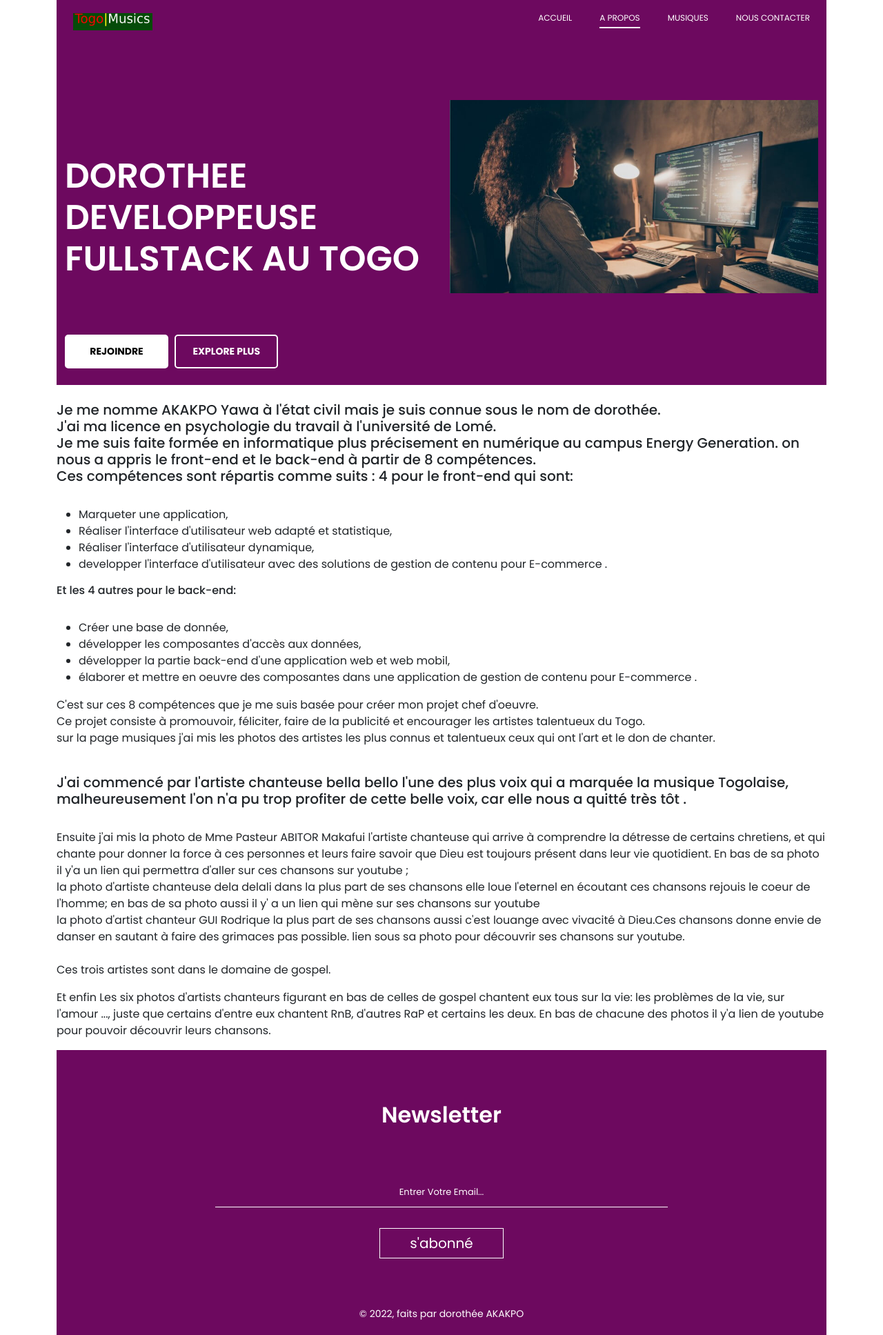
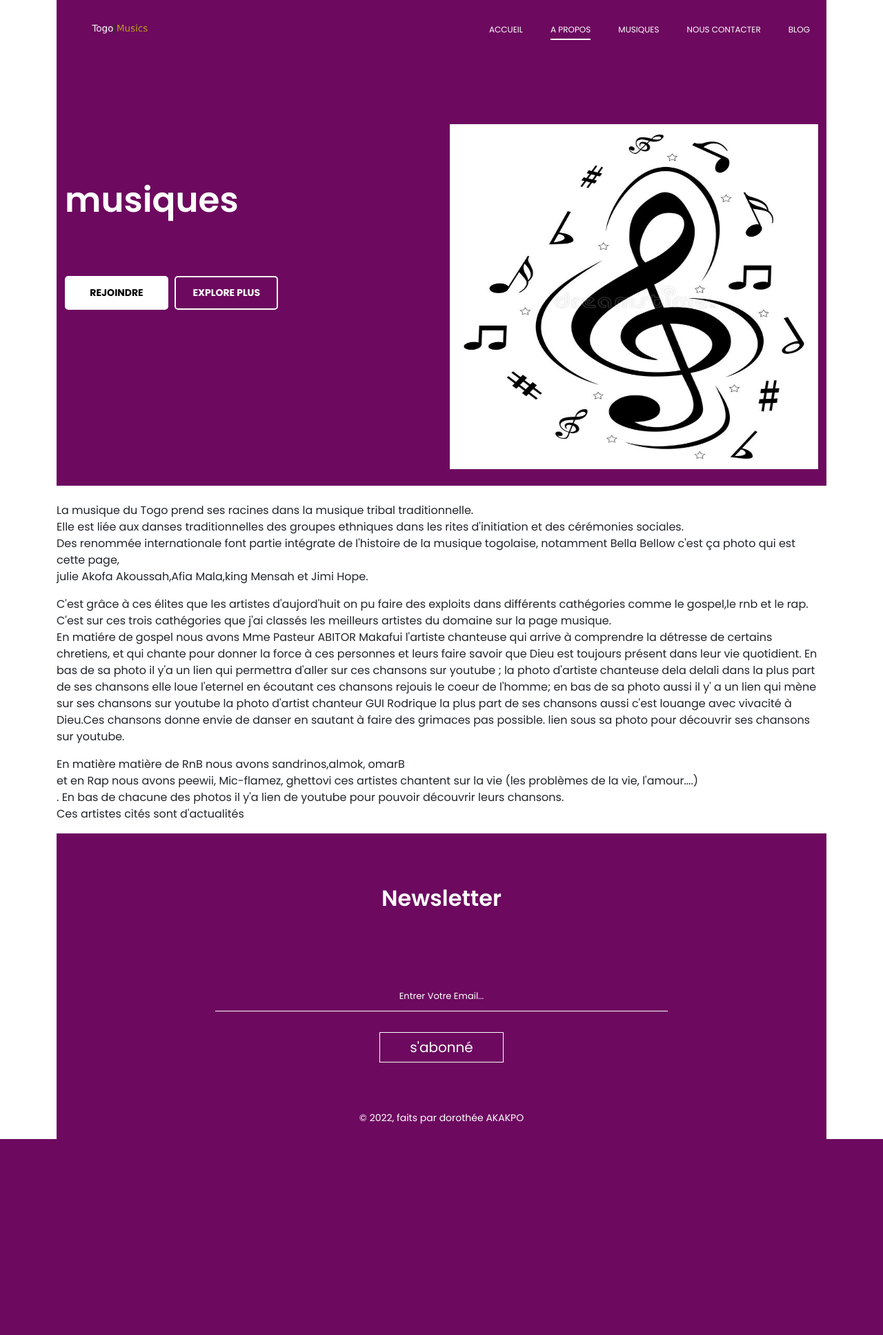
Before and after one commit to akakpodorothee/chef-d-oeuvre, a PHP site: page /about.html in a window 1280 px wide. Shown: the whole page at 69% size. After the commit the page ends 1651 px from the top, so only its background shows below. Run offline with PHP 8.4, Linux system fonts and the light colour scheme; some libraries are stand-ins or nearby versions.

Commit message:
blog page and delete of video

```diff
--- a/about.html
+++ b/about.html
@@ -24,7 +24,7 @@
         <div class="container">
             <nav class="navbar navbar-expand-lg navbar-light ">
                 <div class="container-fluid">
-                    <a class="navbar-brand" href="#"><img src="image/logo.png" alt=""></a>
+                    <a class="navbar-brand" href="#"><img src="image/log.png" alt=""></a>
                     <button class="navbar-toggler" type="button" data-bs-toggle="collapse" data-bs-target="#navbarNav"
                         aria-controls="navbarNav" aria-expanded="false">
                         <i class="fas fa-bars"></i>
@@ -42,7 +42,10 @@
                             </li>
 
                             <li class="nav-item">
-                                <a class="nav-link" href="#">NOUS CONTACTER</a>
+                                <a class="nav-link" href="form.html">NOUS CONTACTER</a>
+                            </li>
+                            <li class="nav-item">
+                                <a class="nav-link " href="index.php">BLOG</a>
                             </li>
                         </ul>
                     </div>
@@ -50,72 +53,69 @@
             </nav>
             <div class="row banner">
                 <div class="col-md-6">
-                    <h1>DOROTHEE DEVELOPPEUSE FULLSTACK AU TOGO</h1>
-                    <a href="musiques.html"  class="express-btn mb-4">REJOINDRE</a>
-                    <a href="https://www.youtube.com/results?search_query=la+musique+togolaise " target="_blank">EXPLORE PLUS</a>
+                    <h1>musiques</h1>
+
+                    <div class="lg2">
+                        <a href="musiques.html" class="express-btn mb-4">REJOINDRE</a>
+                        <a href="https://www.youtube.com/results?search_query=la+musique+togolaise "
+                            target="_blank">EXPLORE PLUS</a>
+                    </div>
                 </div>
 
                 <div class="col-md-6 text-center ">
-                    <img class="w-100 img-fluid mb-4 h-t 6" src="image/dev.jpeg">
+                    <img class="w-100 img-fluid mb-4 h-t 6" src="image/logo musique.png">
                 </div>
 
             </div>
 
         </div>
     </section> <br>
+    <!-- ==============================HISTOIRE DE MUSIQUE============== -->
     <section>
         <div>
-            <h5> Je me nomme AKAKPO Yawa à l'état civil mais je suis connue sous le nom de dorothée. <br>
-                J'ai ma licence en psychologie du travail à l'université de Lomé. <br>
-                Je me suis faite formée en informatique plus précisement en numérique au campus Energy Generation. on
-                nous a appris le front-end et le back-end à partir de 8 compétences.
-                <br> Ces compétences sont répartis comme suits : 4 pour le front-end qui sont:
-            </h5> <br>
-            <ul>
-                <li>Marqueter une application,</li>
-                <li>Réaliser l'interface d'utilisateur web adapté et statistique,</li>
-                <li>Réaliser l'interface d'utilisateur dynamique,</li>
-                <li>developper l'interface d'utilisateur avec des solutions de gestion de contenu pour E-commerce . </li>
-            </ul>
-            <h6> Et les 4 autres pour le back-end:</h6> <br>
-            <ul>
-                <li>Créer une base de donnée,</li>
-                <li>développer les composantes d'accès aux données,</li>
-                <li>développer la partie back-end d'une application web et web mobil,</li>
-                <li>élaborer et mettre en oeuvre des composantes dans une application de gestion de contenu pour
-                    E-commerce .</li>
-            </ul>
+            <p>La musique du Togo prend ses racines dans la musique tribal traditionnelle. <br>
+                Elle est liée aux danses traditionnelles des groupes ethniques dans les rites d'initiation et des
+                cérémonies sociales. <br>
+                Des renommée internationale font partie intégrate de l'histoire de la musique togolaise, notamment Bella
+                Bellow c'est ça photo qui est cette page, <br>
+                julie Akofa Akoussah,Afia Mala,king Mensah et Jimi Hope.
+            </p>
+            <p>
+                C'est grâce à ces élites que les artistes d'aujord'huit on pu faire des exploits dans différents
+                cathégories comme le gospel,le rnb et le rap. <br>
 
-            <p>
-                C'est sur ces 8 compétences que je me suis basée pour créer mon projet chef d'oeuvre. <br>
-                Ce projet consiste à promouvoir, féliciter, faire de la publicité et encourager les artistes talentueux
-                du Togo. <br>
-                sur la page musiques j'ai mis les photos des artistes les plus connus et talentueux ceux qui ont l'art
-                et le don de chanter. <br> <br>
-            </p>
-
-            <h5> J'ai commencé par l'artiste chanteuse bella bello l'une des plus voix qui a marquée la musique
-                Togolaise, malheureusement l'on n'a pu trop profiter de cette belle voix, car elle nous a quitté très
-                tôt .</h5> <br>
-
-            <p> Ensuite j'ai mis la photo de Mme Pasteur ABITOR Makafui l'artiste chanteuse qui arrive à comprendre la
+                C'est sur ces trois cathégories que j'ai classés les meilleurs artistes du domaine sur la page musique.
+                <br>
+                En matiére de gospel nous avons Mme Pasteur ABITOR Makafui l'artiste chanteuse qui arrive à comprendre
+                la
                 détresse de certains chretiens,
                 et qui chante pour donner la force à ces personnes et leurs faire savoir que Dieu est toujours présent
                 dans leur vie quotidient.
-                En bas de sa photo il y'a un lien qui permettra d'aller sur ces chansons sur youtube ; <br>
+                En bas de sa photo il y'a un lien qui permettra d'aller sur ces chansons sur youtube ;
                 la photo d'artiste chanteuse dela delali dans la plus part de ses chansons elle loue l'eternel en
                 écoutant ces chansons rejouis le coeur de l'homme; en bas de sa photo aussi il y' a un lien qui mène sur
-                ses chansons sur youtube<br>
+                ses chansons sur youtube
                 la photo d'artist chanteur GUI Rodrique la plus part de ses chansons aussi c'est louange avec vivacité à
-                Dieu.Ces chansons donne envie de danser en sautant à faire des grimaces pas possible. lien sous sa photo pour
-                découvrir ses chansons sur youtube. <br> <br>
-                Ces trois artistes sont dans le domaine de gospel.
+                Dieu.Ces chansons donne envie de danser en sautant à faire des grimaces pas possible. lien sous sa photo
+                pour
+                découvrir ses chansons sur youtube.
+
             </p>
-            <p> Et enfin Les six photos d'artists chanteurs figurant en bas de celles de gospel chantent eux tous sur la vie:
-                les problèmes de la vie, sur l'amour ..., juste que certains d'entre eux chantent RnB, d'autres RaP et
-                certains les deux. En bas de chacune des photos il y'a lien de youtube pour pouvoir découvrir leurs
-                chansons.</p>
+            <p>
+                En matière matière de RnB nous avons sandrinos,almok, omarB <br>
+                et en Rap nous avons peewii, Mic-flamez, ghettovi ces artistes chantent sur la vie
+                (les problèmes de la vie, l'amour....) <br>. En bas de chacune des photos il y'a lien de youtube pour
+                pouvoir découvrir leurs
+                chansons. <br>
+                Ces artistes cités sont d'actualités
+            </p>
         </div>
+
+
+
+
+
+
     </section>
 
     <!-- ====================FOOTER======================== -->
--- a/css/style.css
+++ b/css/style.css
@@ -48,6 +48,10 @@
 .nav-link:hover
 {
     border-bottom: 2px solid white ;
+}
+.lg{
+    margin-bottom: 5% ;
+
 }
 .banner{
     margin-top: 8%;
@@ -216,15 +220,16 @@
     font-weight: 600;
     margin: 70px 0;
 }
-.footer input{
+.footer input {
     width: 60%;
     background: transparent;
     outline: none;
     border: 0;
     border-bottom: 1px solid white ;
     padding: 10px;
-    margin-bottom: 30px;
+    margin: 30px auto;
     text-align: center;
+
 }
 ::placeholder{
     color: white;
```
Also changed, not shown: form.html (+10 -4 lines), index.html (+14 -9 lines), index.php (added, +117 -0 lines), musiques.html (+19 -15 lines), process-blog.php (renamed from process-form.php, +6 -14 lines), image/ANSELMOS.jpeg (added), image/blog-world.jpeg (added), image/ghetto.jpeg (added), image/kaatal.jpeg (added), image/log.png (added), image/logo musique.png (added), image/mesko.jpeg (added), image/mic .jpeg (added).
